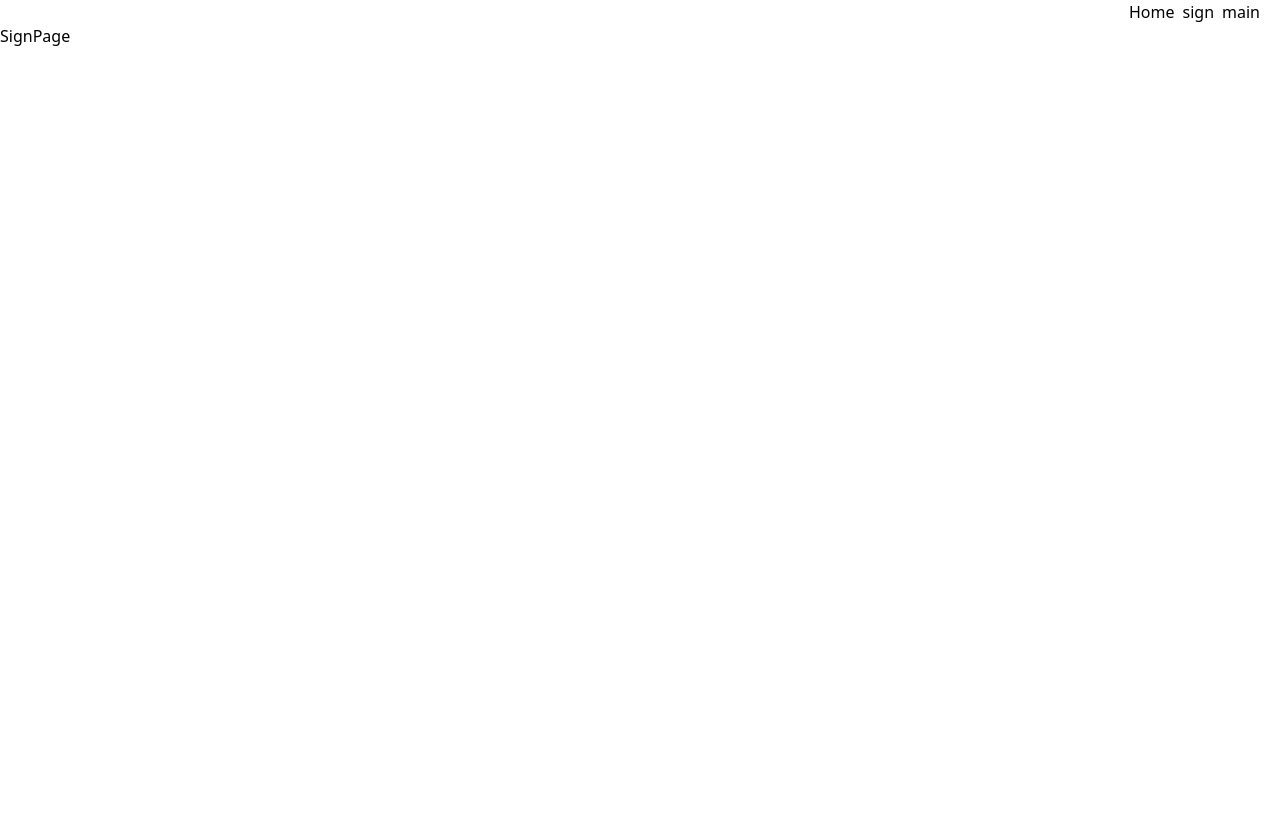
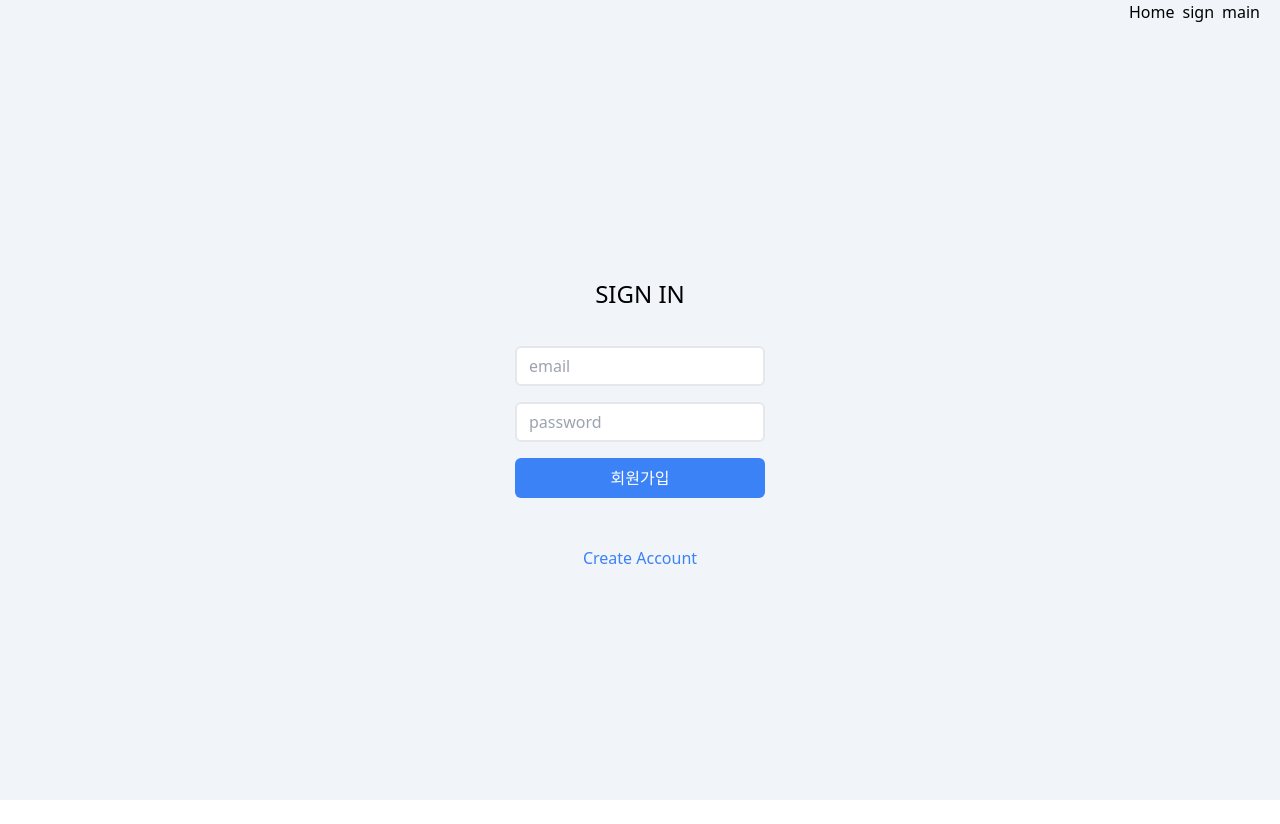
Before and after one commit to HY2OK/react-boilerplate, a React (Vite) app: page /sign in a window 1280 px wide. Before the commit the page ends 800 px from the top, so only its background shows below. Built offline with nearby package versions, Linux system fonts and the light colour scheme.

Commit message:
feat: sign in/up markup

```diff
--- a/src/App.tsx
+++ b/src/App.tsx
@@ -1,5 +1,4 @@
 import { BrowserRouter, Route, Routes } from 'react-router-dom'
-import './App.css'
 import MainPage from './pages/MainPage/MainPage'
 import LandingPage from './pages/LandingPage/LandingPage'
 import SignPage from './pages/SignPage/SignPage'
@@ -8,12 +7,14 @@ import Navbar from './components/Navbar/Navbar'
 function App() {
   return (
     <BrowserRouter>
+      <div className="bg-slate-100 h-screen">
         <Navbar />
         <Routes>
           <Route path="/" element={<LandingPage />} />
           <Route path="/sign" element={<SignPage />} />
           <Route path="/main" element={<MainPage />} />
         </Routes>
+      </div>
     </BrowserRouter>
   )
 }
--- /dev/null
+++ b/src/components/SignInForm/SignInForm.tsx
@@ -0,0 +1,28 @@
+const SignInForm = () => {
+  return (
+    <form className="flex flex-col gap-4">
+      <h1 className="text-center mb-5 text-2xl uppercase">Sign In</h1>
+      <label htmlFor="email">
+        <input
+          className="border-2 rounded-md w-[250px] h-10 px-3"
+          type="email"
+          name="email"
+          placeholder="email"
+        />
+      </label>
+      <label htmlFor="password">
+        <input
+          className="border-2 rounded-md w-[250px] h-10 px-3"
+          type="password"
+          name="password"
+          placeholder="password"
+        />
+      </label>
+      <button className="h-10 bg-blue-500 text-white rounded-md" type="submit">
+        회원가입
+      </button>
+    </form>
+  )
+}
+
+export default SignInForm
--- /dev/null
+++ b/src/components/SignUpForm/SignUpForm.tsx
@@ -0,0 +1,36 @@
+const SignUpForm = () => {
+  return (
+    <form className="flex flex-col gap-4">
+      <h1 className="text-center mb-5 text-2xl uppercase">Sign Up</h1>
+      <label htmlFor="email">
+        <input
+          className="border-2 rounded-md w-[250px] h-10 px-3"
+          type="email"
+          name="email"
+          placeholder="Email"
+        />
+      </label>
+      <label htmlFor="password">
+        <input
+          className="border-2 rounded-md w-[250px] h-10 px-3"
+          type="password"
+          name="password"
+          placeholder="Password"
+        />
+      </label>
+      <label htmlFor="confirmPassword">
+        <input
+          className="border-2 rounded-md w-[250px] h-10 px-3"
+          type="password"
+          name="confirmPassword"
+          placeholder="Confirm Password"
+        />
+      </label>
+      <button className="h-10 bg-blue-500 text-white rounded-md" type="submit">
+        로그인
+      </button>
+    </form>
+  )
+}
+
+export default SignUpForm
--- a/src/pages/SignPage/SignPage.tsx
+++ b/src/pages/SignPage/SignPage.tsx
@@ -1,5 +1,35 @@
+import { useState } from 'react'
+import SignInForm from '../../components/SignInForm/SignInForm'
+import SignUpForm from '../../components/SignUpForm/SignUpForm'
+
 const SignPage = () => {
-  return <div>SignPage</div>
+  const [hasAccount, setHasAccount] = useState(false)
+
+  return (
+    <div className="h-full flex justify-center items-center flex-col gap-12">
+      {hasAccount ? (
+        <>
+          <SignUpForm />
+          <div
+            className="text-blue-500 cursor-pointer"
+            onClick={() => setHasAccount(false)}
+          >
+            Sign In Your Account
+          </div>
+        </>
+      ) : (
+        <>
+          <SignInForm />
+          <div
+            className="text-blue-500 cursor-pointer"
+            onClick={() => setHasAccount(true)}
+          >
+            Create Account
+          </div>
+        </>
+      )}
+    </div>
+  )
 }
 
 export default SignPage
```
Also changed, not shown: src/App.css (deleted). Lines whose indentation alone changed are shown as unchanged.
